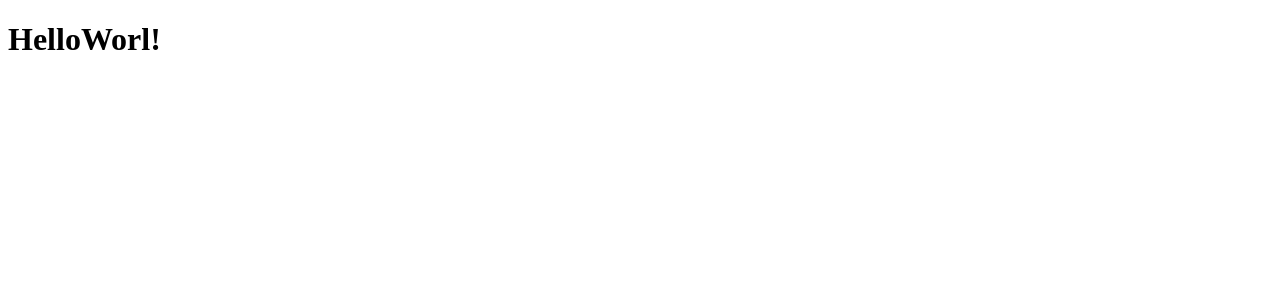
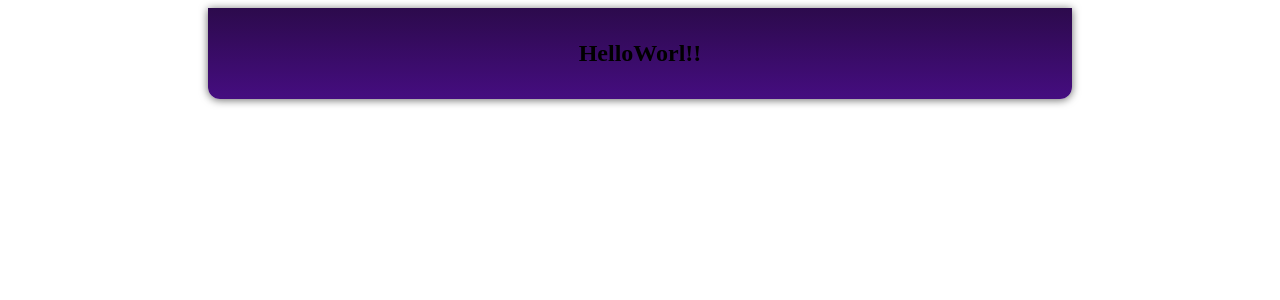
Before and after one commit to 0smir/angular, an Angular app: page / in a window 1280 px wide. Shown: the top 300 px of the page. Built offline with nearby package versions, Linux system fonts and the light colour scheme.

Commit message:
add components folder and move header-block overthere, add styles to component

```diff
--- a/src/app/app.ts
+++ b/src/app/app.ts
@@ -1,6 +1,6 @@
 import { Component, signal } from '@angular/core';
 import { RouterOutlet } from '@angular/router';
-import { HeaderComponent } from './header';
+import { HeaderComponent } from './components/header/header';
 
 @Component({
   selector: 'app-root',
--- /dev/null
+++ b/src/app/components/header/header.html
@@ -0,0 +1,3 @@
+<header>
+  <h1>HelloWorl!!</h1>
+</header>
--- /dev/null
+++ b/src/app/components/header/header.scss
@@ -0,0 +1,52 @@
+header {
+  display: flex;
+  flex-direction: column;
+  align-items: center;
+  gap: 1rem;
+  width: 90%;
+  max-width: 50rem;
+  margin: 0 auto 2rem auto;
+  text-align: center;
+  background: linear-gradient(
+    to bottom,
+    #2c0a4c,
+    #450d80
+  );
+  padding: 1rem;
+  border-bottom-right-radius: 12px;
+  border-bottom-left-radius: 12px;
+  box-shadow: 0 1px 8px rgba(0, 0, 0, 0.6);
+}
+
+img {
+  width: 3.5rem;
+  object-fit: contain;
+}
+
+h1 {
+  font-size: 1.25rem;
+  margin: 0;
+  padding: 0;
+}
+
+p {
+  margin: 0;
+  font-size: 0.8rem;
+  text-wrap: balance;
+}
+
+@media (min-width: 768px) {
+  header {
+    padding: 2rem;
+  }
+
+  img {
+    width: 4.5rem;
+  }
+
+  h1 {
+    font-size: 1.5rem;
+    margin: 0;
+    padding: 0;
+  }
+}
--- a/src/app/header.ts
+++ b/src/app/components/header/header.ts
@@ -3,7 +3,8 @@ import { Component } from '@angular/core';
 @Component({
   selector: 'app-header',
   standalone: true,
-  templateUrl: './header.html'
+  templateUrl: './header.html',
+  styleUrl: './header.scss'
 })
 
 export class HeaderComponent{}
--- a/src/app/header.html
+++ /dev/null
@@ -1,3 +0,0 @@
-<header>
-  <h1>HelloWorl!</h1>
-</header>
```
